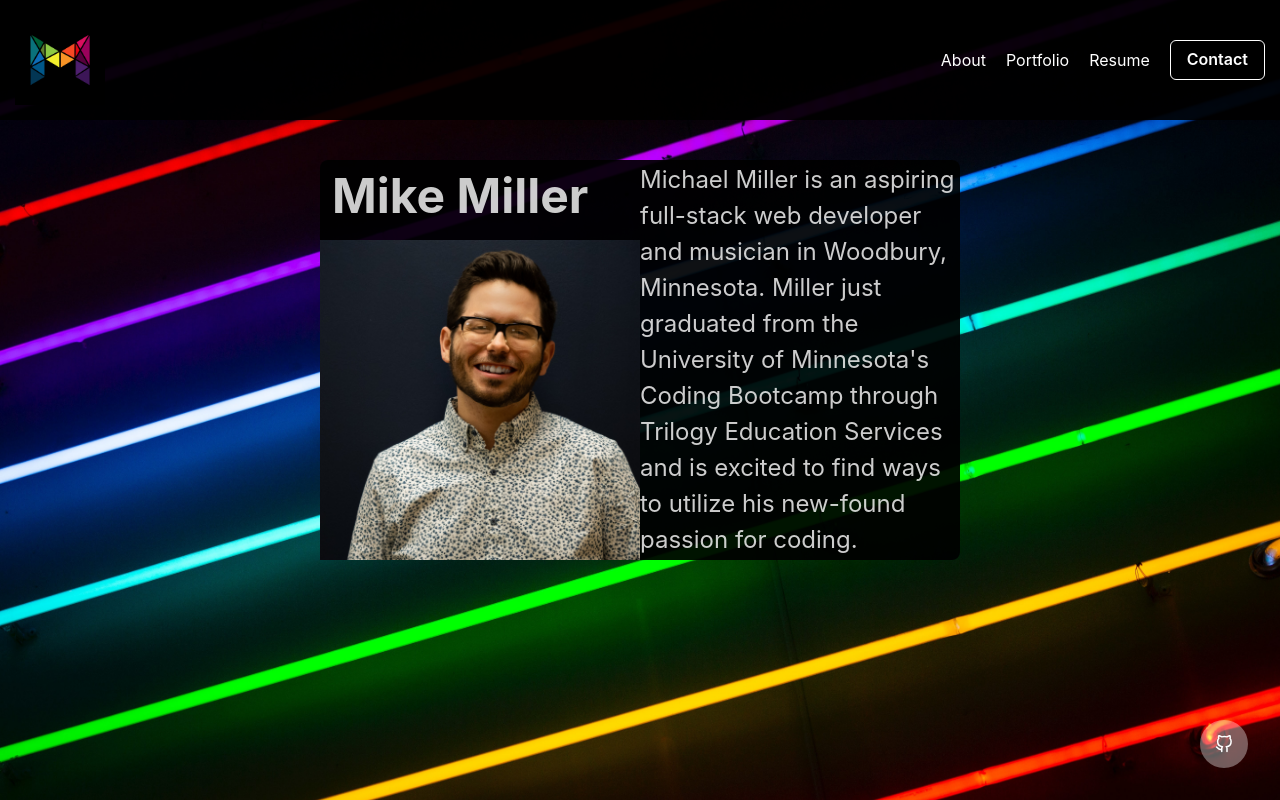
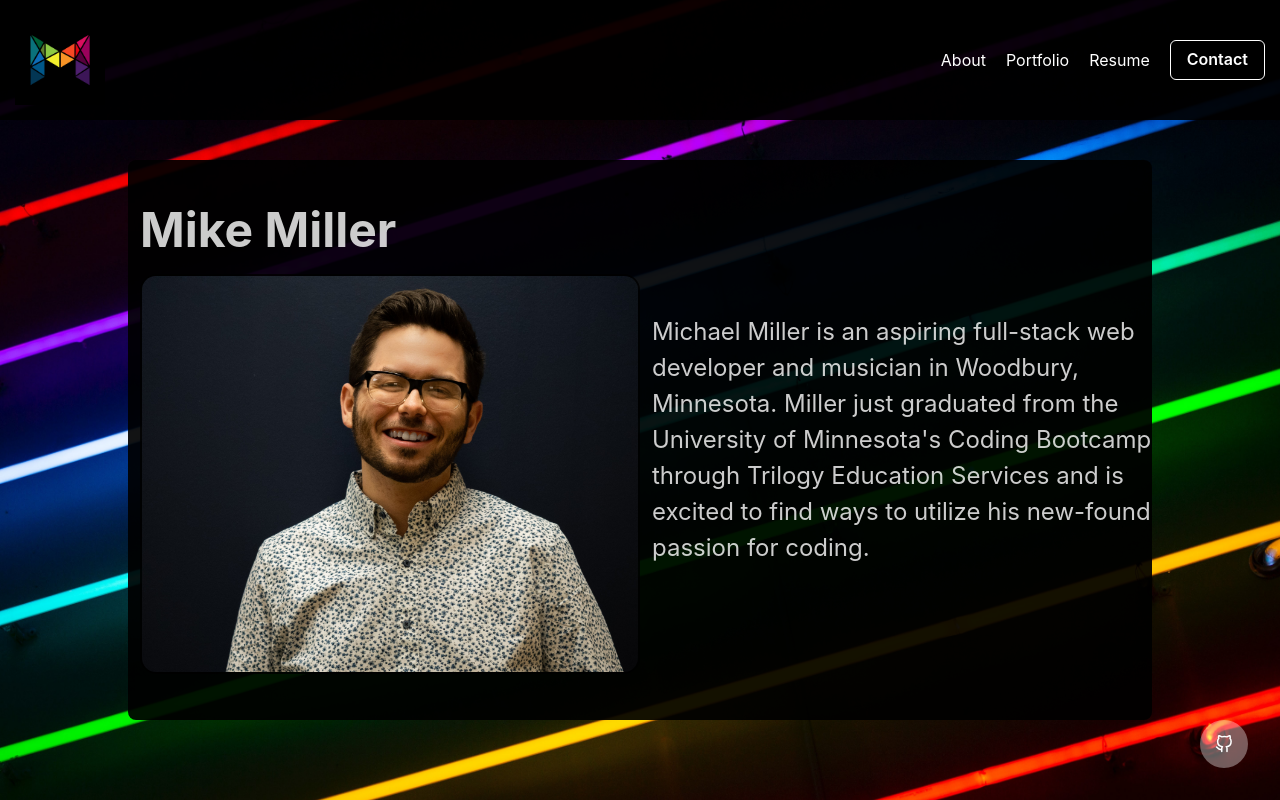
Before and after one commit to mimi5930/mike-miller-dev-port, a React (Create React App) app in the folder client/: page /about in a window 1280 px wide. Built offline with nearby package versions, Linux system fonts and the light colour scheme.

Commit message:
changed styling for about page

```diff
--- a/client/src/pages/About/index.js
+++ b/client/src/pages/About/index.js
@@ -7,16 +7,16 @@ const About = props => {
       <Flex
         mt="20vh"
         bgColor="blackAlpha.900"
-        width="50%"
+        width="80%"
         mr="auto"
         ml="auto"
-        height="50vh"
+        height="70vh"
         borderRadius="lg"
         justifyContent="space-evenly"
         flexDir="row"
       >
-        <Flex width="50%" flexDir="column" justifyContent="center">
-          <Heading size="2xl" color="whiteAlpha.800" margin="3" mb="5">
+        <Flex width="50%" flexDir="column" justifyContent="center" m="3">
+          <Heading size="2xl" color="whiteAlpha.800" mb="5">
             Mike Miller
           </Heading>
           <Image
@@ -24,6 +24,9 @@ const About = props => {
             alt="Mike's headshot"
             objectFit="cover"
             height="400px"
+            border="2px"
+            borderColor="blackAlpha.800"
+            borderRadius="2xl"
           />
         </Flex>
         <Text
```
